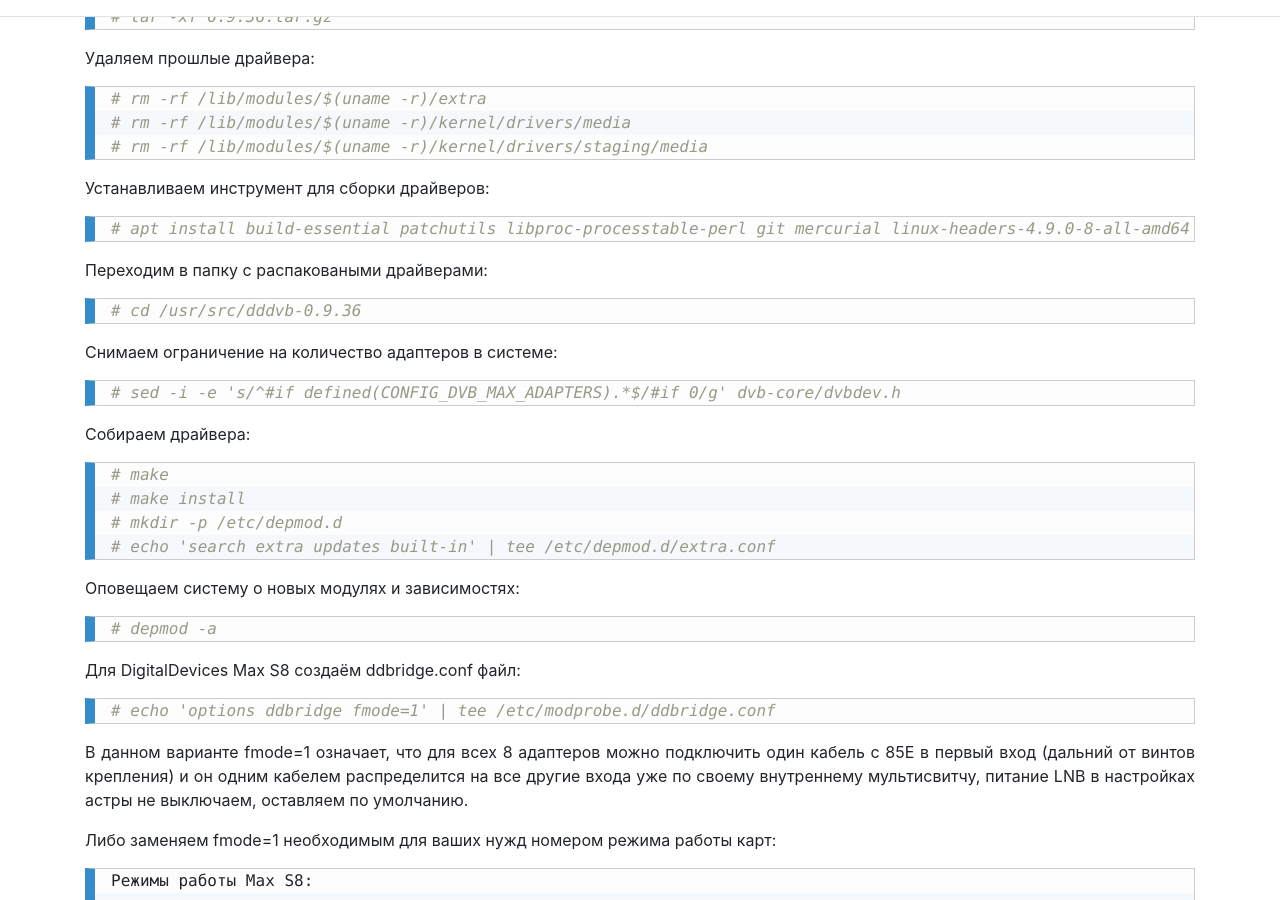
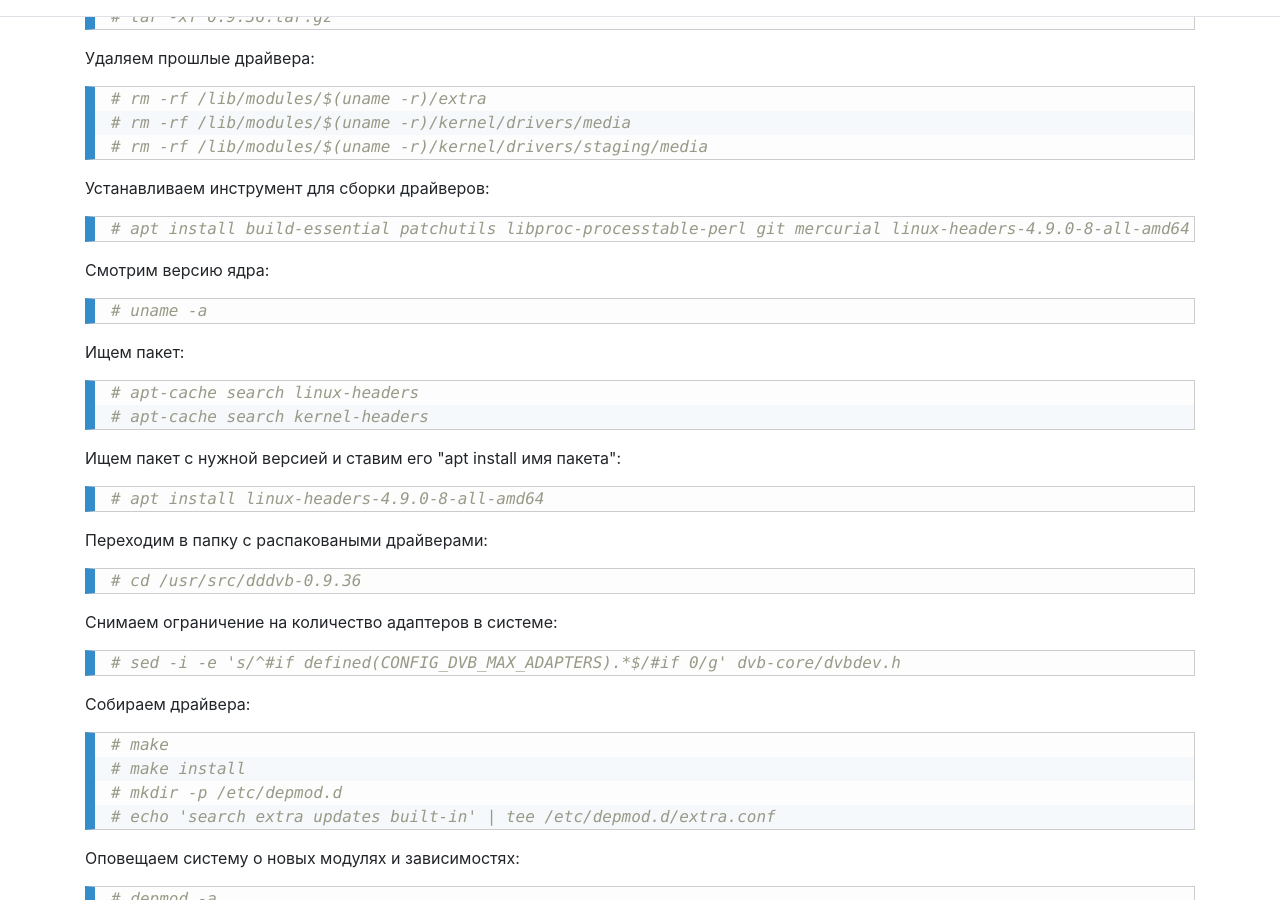
Before and after one commit to ramzes1401ss3/cesbo-www, a Jekyll site: the page built from ru/_posts/2018-11-28-install-on-debian9-x86_64.md, in a window 1280 px wide and 900 px high, scrolled down 485 px. Built offline with Jekyll 4.4.1, drawn with Linux system fonts in a browser that asks for light colours; our own code applies the rules of GitHub Pages for plain Markdown files.

Commit message:
Update 2018-11-28-install-on-debian9-x86_64.md

````diff
--- a/ru/_posts/2018-11-28-install-on-debian9-x86_64.md
+++ b/ru/_posts/2018-11-28-install-on-debian9-x86_64.md
@@ -23,7 +23,19 @@ _Вводим в терминале следующие команды (из по
 ``` sh
 # apt install build-essential patchutils libproc-processtable-perl git mercurial linux-headers-4.9.0-8-all-amd64
 ```
-
+Смотрим версию ядра:
+``` sh
+# uname -a
+```
+Ищем пакет:
+``` sh
+# apt-cache search linux-headers
+# apt-cache search kernel-headers
+```
+Ищем пакет с нужной версией и ставим его "apt install имя пакета":
+``` sh
+# apt install linux-headers-4.9.0-8-all-amd64
+```
 Переходим в папку с распаковаными драйверами:
 
 ``` sh
````
